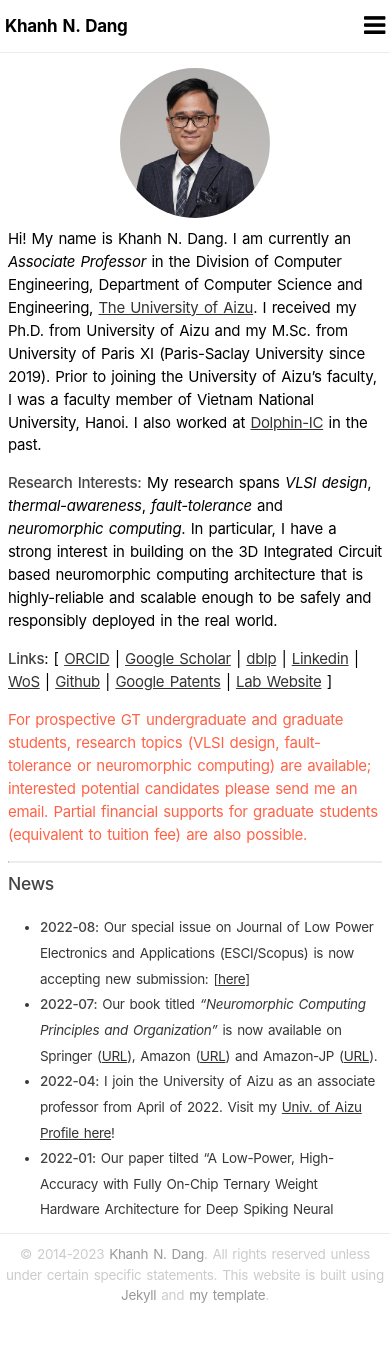
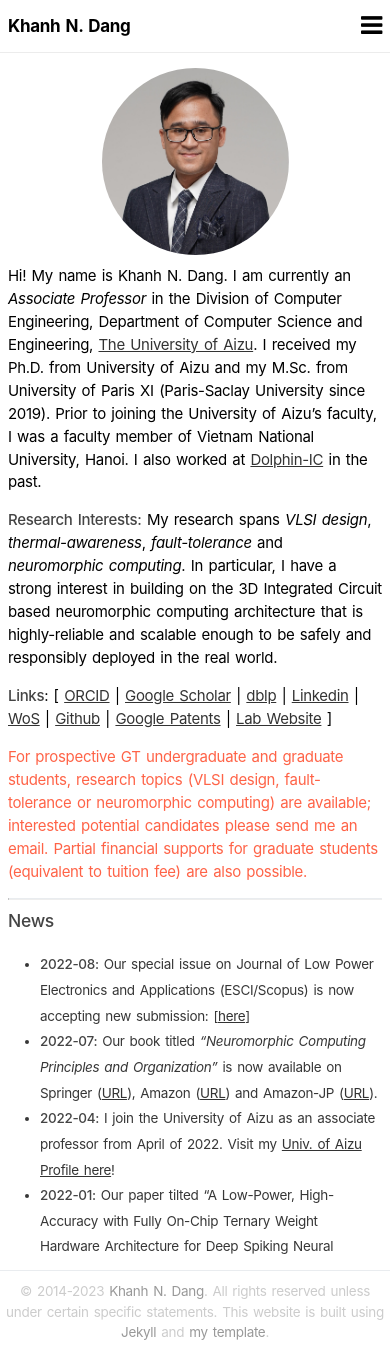
Before and after one commit to khanhdang/minimal-page, a Jekyll site: the page built from index.md, in a window 390 px wide. Built offline with Jekyll 4.4.1, drawn with Linux system fonts in a browser that asks for light colours; before the commit the page ends 1316 px from its top, so only the background shows below that.

Commit message:
Update main.css

```diff
--- a/assets/main.css
+++ b/assets/main.css
@@ -107,8 +107,8 @@
 
 @media screen and (max-width: 895px) {
     .nav {
-        padding-left: 5px;
-        padding-right: 5px;
+        padding-left: 8px;
+        padding-right: 8px;
     }
     .nav a {
         display: none;
@@ -140,7 +140,7 @@
 
     .nav.responsive .icon {
         position: absolute;
-        right: 6px;
+        right: 8px;
         top: 0;
     }
 
@@ -225,6 +225,8 @@
         margin-left: auto;
         margin-right: auto;
         margin-bottom: 10px;
+        width: min(50%, 250px);
+
     }
 
     .content-section {
```
